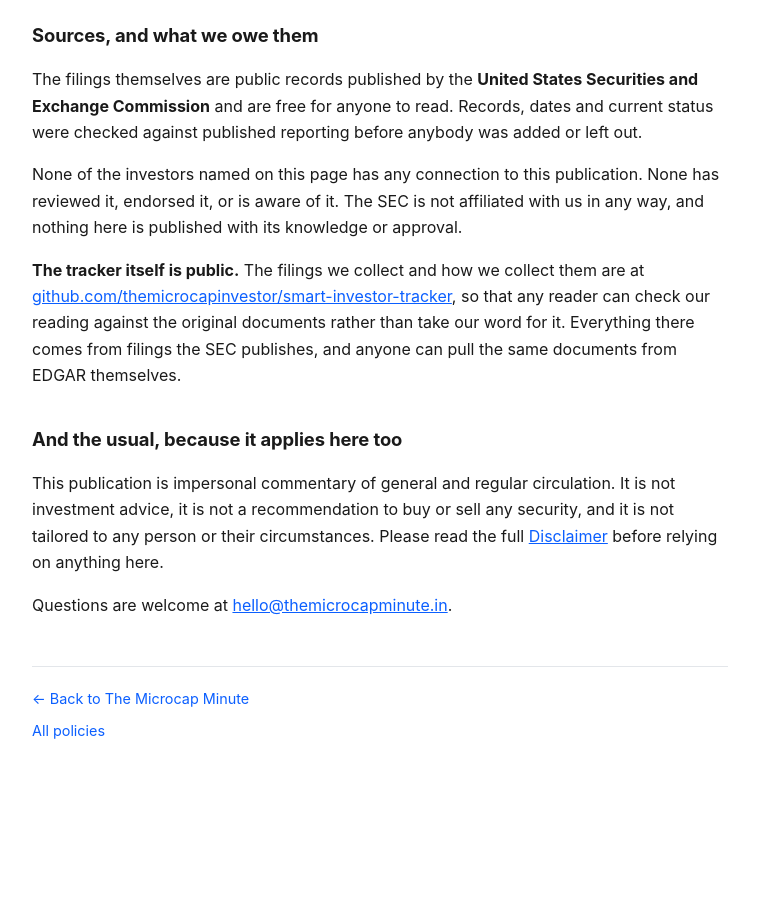
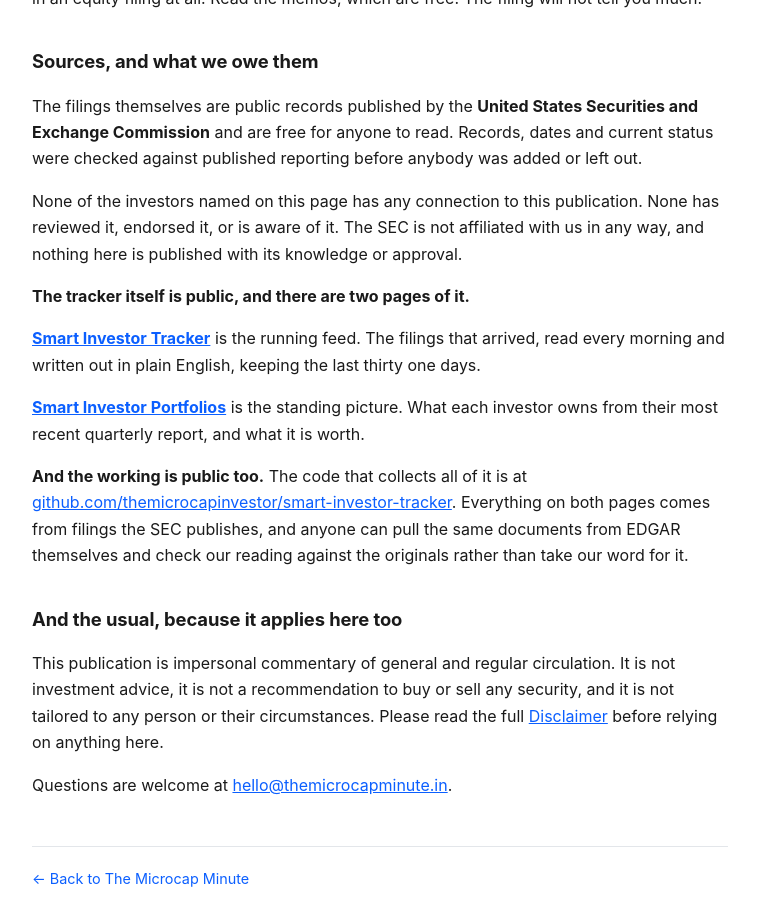
Before and after one commit to themicrocapinvestor/MM-Policies, a Jekyll site: the page built from tracker.md, in a window 1280 px wide and 900 px high, scrolled down 4950 px. Shown: the whole window, without its empty margins (260-1019 px from the left). Built offline with Jekyll 4.4.1, drawn with Linux system fonts in a browser that asks for light colours; before the commit the page ends 5757 px from its top, so only the background shows below that; some of the changed text lies outside the part shown.

Commit message:
Tracker: link the two reader pages, not just the repository
The link that went in earlier was the code repository, which is the right thing
to publish and the wrong thing to send a reader to first. The tracker has two
published pages and they now lead:

  the running feed of filings, last thirty one days, in plain English
  the standing portfolios from the most recent quarterly reports

The repository stays underneath as the check-our-working link, with the point
spelled out: everything on both pages comes from filings the SEC publishes and
anyone can pull the same documents from EDGAR and check the reading against the
originals.

All three checked live before linking.

```diff
--- a/tracker.md
+++ b/tracker.md
@@ -8,8 +8,9 @@ title: Smart Investors Tracker
 *Last updated: 10 August 2026*
 
 We follow the public regulatory filings of thirty investors. This page names all thirty and
-says why each one is on the list. The filings themselves are published in a separate public
-repository, linked at the foot of this page, so that anyone can check what we are reading.
+says why each one is on the list. What we actually read is published as it comes in, on two
+open pages linked at the foot of this page, along with the code that collects it, so that
+anyone can check our reading against the original documents.
 
 ## Read this part first
 
@@ -206,11 +207,21 @@ None of the investors named on this page has any connection to this publication.
 reviewed it, endorsed it, or is aware of it. The SEC is not affiliated with us in any way,
 and nothing here is published with its knowledge or approval.
 
-**The tracker itself is public.** The filings we collect and how we collect them are at
-[github.com/themicrocapinvestor/smart-investor-tracker](https://github.com/themicrocapinvestor/smart-investor-tracker),
-so that any reader can check our reading against the original documents rather than take
-our word for it. Everything there comes from filings the SEC publishes, and anyone can
-pull the same documents from EDGAR themselves.
+**The tracker itself is public, and there are two pages of it.**
+
+**[Smart Investor Tracker](https://themicrocapinvestor.github.io/smart-investor-tracker/)**
+is the running feed. The filings that arrived, read every morning and written out in plain
+English, keeping the last thirty one days.
+
+**[Smart Investor Portfolios](https://themicrocapinvestor.github.io/smart-investor-tracker/portfolios.html)**
+is the standing picture. What each investor owns from their most recent quarterly report,
+and what it is worth.
+
+**And the working is public too.** The code that collects all of it is at
+[github.com/themicrocapinvestor/smart-investor-tracker](https://github.com/themicrocapinvestor/smart-investor-tracker).
+Everything on both pages comes from filings the SEC publishes, and anyone can pull the
+same documents from EDGAR themselves and check our reading against the originals rather
+than take our word for it.
 
 ## And the usual, because it applies here too
 
```
